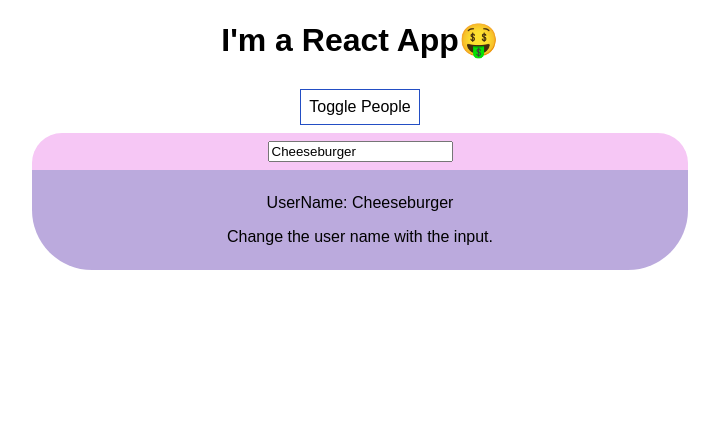
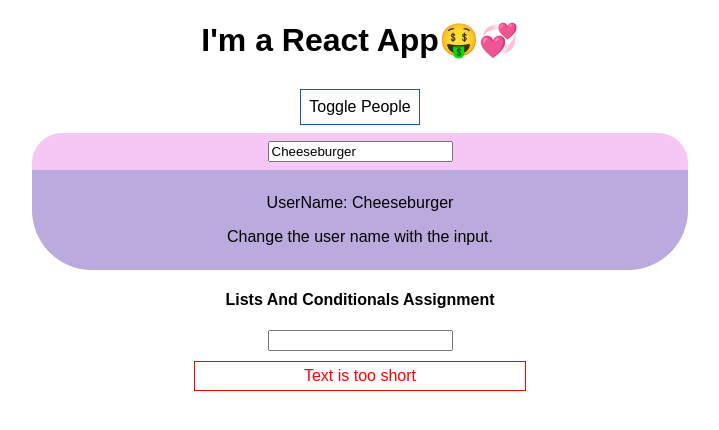
Before and after one commit to mallenswe/React-Learning, a React (Create React App) app in the folder react-complete-guide/: page / in a window 1280 px wide. Shown: the top 430 px of the page, without its empty margins (280-999 px from the left). Built offline with nearby package versions, Linux system fonts and the light colour scheme.

Commit message:
React-Learning: Lists and Conditionals Assignment

```diff
--- a/react-complete-guide/src/App.js
+++ b/react-complete-guide/src/App.js
@@ -4,6 +4,9 @@ import "./App.css";
 import Person from "./Person/Person";
 import UserInput from "./BaseSyntaxAssignment/UserInput/UserInput";
 import UserOutput from "./BaseSyntaxAssignment/UserOutput/UserOutput";
+
+import ValidationComponent from "./ListConditionalAssignment/ValidationComponent/Validation";
+import CharComponent from "./ListConditionalAssignment/CharComponent/Char";
 
 class App extends Component {
   state = {
@@ -19,6 +22,7 @@ class App extends Component {
     otherState: "Some Other Values",
     userName: "Cheeseburger",
     showPeople: false,
+    chars: "",
   };
 
   // switchNameHandler = (newName) => {
@@ -34,7 +38,6 @@ class App extends Component {
   // };
 
   nameChangedHandler = (event, personId) => {
-
     const personIndex = this.state.people.findIndex(
       (person) => person.id === personId
     );
@@ -42,7 +45,7 @@ class App extends Component {
     // const person = Object.assign({}, this.state.people[personIndex]);
 
     const person = {
-      ...this.state.people[personIndex]
+      ...this.state.people[personIndex],
     };
 
     person.name = event.target.value;
@@ -51,7 +54,7 @@ class App extends Component {
 
     people[personIndex] = person;
 
-    this.setState({people: people})
+    this.setState({ people: people });
     // this.setState({
     //   people: [
     //     { name: "Cheeseburger", age: Math.floor(Math.random() * 30) },
@@ -77,6 +80,18 @@ class App extends Component {
   togglePeople = () => {
     const togglePeople = !this.state.showPeople;
     this.setState({ showPeople: togglePeople });
+  };
+
+  charChangeHandler = (event) => {
+    this.setState({
+      chars: event.target.value,
+    });
+  };
+
+  deleteCharHandler = (charIndex) => {
+    const word = [...this.state.chars.split("")];
+    word.splice(charIndex, 1);
+    this.setState({ chars: word.join("") });
   };
 
   render() {
@@ -110,12 +125,35 @@ class App extends Component {
       );
     }
 
+    let chars = null;
+    let charDivStyle = {
+      margin: "32px",
+    };
+    if (this.state.chars) {
+      chars = (
+        <div style={charDivStyle}>
+          {this.state.chars.split("").map((char, index) => {
+            return (
+              <CharComponent
+                char={char}
+                key={index}
+                click={() => this.deleteCharHandler(index)}
+              />
+            );
+          })}
+        </div>
+      );
+    }
+
     return (
       <div className="App">
         <h1>
           I'm a React App
           <span className="App-logo" role="img" aria-label="money tongue emoji">
             🤑
+          </span>
+          <span className="App-logo" role="img" aria-label="swirling hearts">
+            💞
           </span>
         </h1>
         {/* <button
@@ -134,6 +172,18 @@ class App extends Component {
           changed={this.userNameChangedHandler}
         ></UserInput>
         <UserOutput userName={this.state.userName}></UserOutput>
+        <div>
+          <h4>Lists And Conditionals Assignment</h4>
+          <input
+            type="text"
+            onChange={this.charChangeHandler}
+            value={this.state.chars}
+          />
+          <ValidationComponent
+            length={this.state.chars.length}
+          ></ValidationComponent>
+          {chars}
+        </div>
       </div>
     );
     // return React.createElement('div', {className: 'App'}, React.createElement('h1', null, 'Hi, I\'m a React App 💞!!!'))
--- /dev/null
+++ b/react-complete-guide/src/ListConditionalAssignment/CharComponent/Char.css
@@ -0,0 +1,6 @@
+.char-style {
+    text-align: center;
+    padding: 16px;
+    margin: 5px;
+    border: 1px solid blue;
+}
--- /dev/null
+++ b/react-complete-guide/src/ListConditionalAssignment/CharComponent/Char.js
@@ -0,0 +1,12 @@
+import React from "react";
+import "./Char.css";
+
+const char = (props) => {
+  return (
+    <span className="char-style" onClick={props.click}>
+      {props.char}
+    </span>
+  );
+};
+
+export default char;
--- /dev/null
+++ b/react-complete-guide/src/ListConditionalAssignment/ValidationComponent/Validation.css
@@ -0,0 +1,16 @@
+.validation-text {
+    width: 320px;
+    margin: 10px auto;
+    padding: 5px;
+}
+
+.invalid-text {
+    color: red;
+    border: 1px solid red;
+
+}
+
+.valid-text {
+    color: green;
+    border: 1px solid green;
+}
--- /dev/null
+++ b/react-complete-guide/src/ListConditionalAssignment/ValidationComponent/Validation.js
@@ -0,0 +1,13 @@
+import React from 'react';
+import './Validation.css';
+
+
+const validation = (props) => {
+    return (
+        props.length < 5 ?
+        <p className="validation-text invalid-text">Text is too short</p> :
+        <p className="validation-text valid-text">Text is long enough</p>
+    )
+}
+
+export default validation;
```
